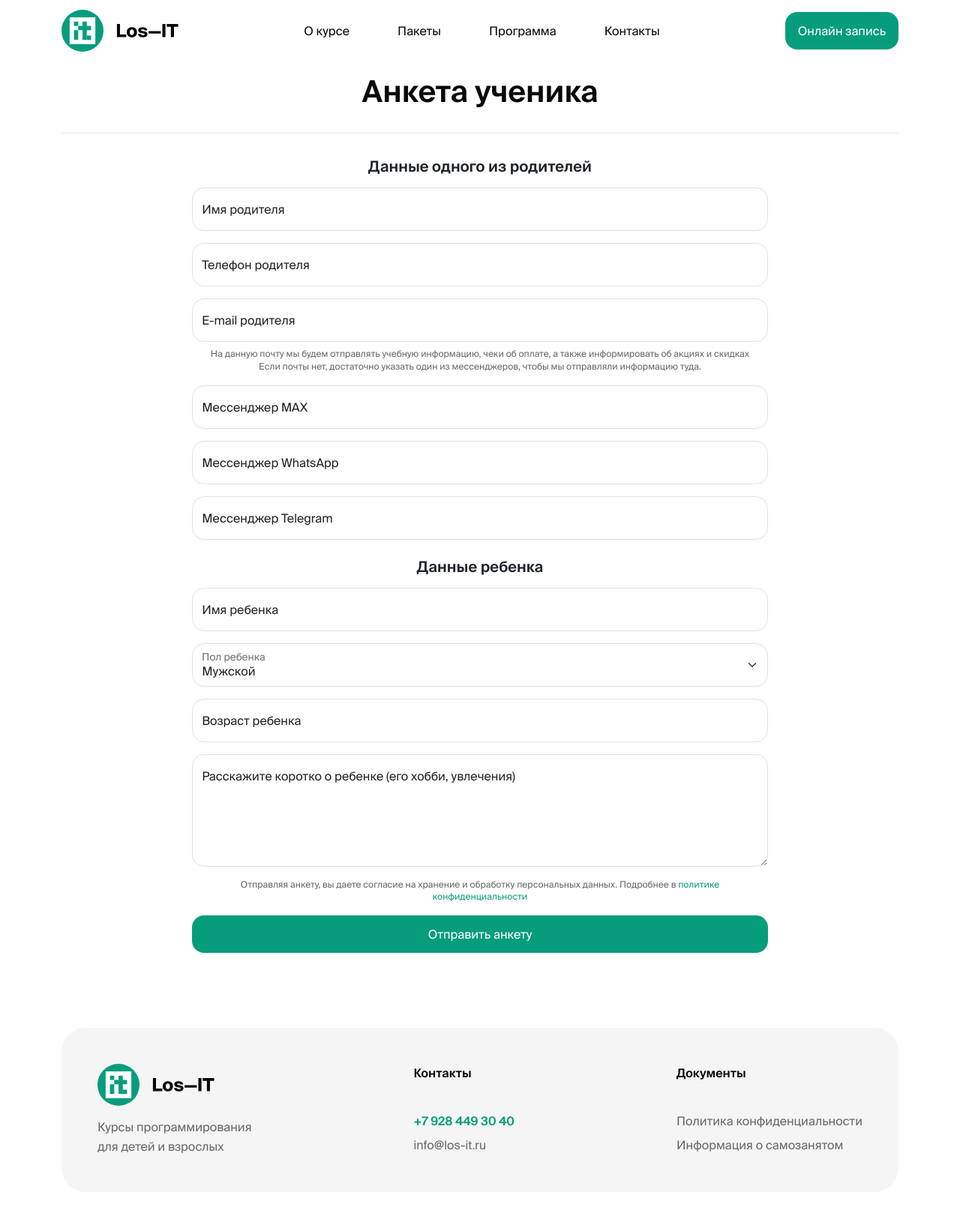
After one commit to Uk-Kirya/losit_landing, a Python web app: template app/templates/questionnaire.html in a window 1280 px wide. The commit adds this page. Shown: the whole page at 75% size. Run offline with Jinja, Linux system fonts and the light colour scheme; the template is opened without the code that fills it, so the values that code supplies are empty.

Commit message:
Добавил анкету

```diff
--- a/app/static/robots.txt
+++ b/app/static/robots.txt
@@ -1,4 +1,9 @@
 User-agent: *
+
 Allow: /
 
+Disallow: /anketa
+Disallow: /success-questionnaire
+Disallow: /success
+
 Sitemap: https://los-it.ru/sitemap.xml
--- /dev/null
+++ b/app/templates/questionnaire.html
@@ -0,0 +1,222 @@
+<!DOCTYPE html>
+<html lang="ru">
+
+<head>
+    <meta charset="utf-8">
+    <meta name="viewport" content="width=device-width, initial-scale=1">
+
+    <title>Анкета ученика — Los—IT</title>
+
+    <meta name="robots" content="noindex, nofollow">
+
+    <link rel="icon" href="{{ url_for('static', path='img/fav.svg') }}" type="image/svg+xml">
+    <link rel="canonical" href="{{ request.url }}">
+    <link rel="stylesheet" href="{{ url_for('static', path='css/style.css') }}?v=1">
+    <link href="https://cdn.jsdelivr.net/npm/bootstrap@5.3.3/dist/css/bootstrap.min.css" rel="stylesheet" integrity="sha384-QWTKZyjpPEjISv5WaRU9OFeRpok6YctnYmDr5pNlyT2bRjXh0JMhjY6hW+ALEwIH" crossorigin="anonymous">
+</head>
+
+<body class="d-flex flex-column vh-100">
+
+    <header class="nav-down">
+        <div class="container">
+            <div class="row">
+                <div class="col">
+                    <a href="{{ url_for('home') }}" aria-label="На главную">
+                        <img src="{{ url_for('static', path='img/logo.svg') }}" alt="Los—IT — Курсы программирования для детей и взрослых в Сочи, поселок Лоо" width="156" height="56">
+                    </a>
+                    <nav aria-label="Основная навигация">
+                        <ul>
+                            <li><a href="{{ url_for('home') }}#about">О курсе</a></li>
+                            <li><a href="{{ url_for('home') }}#packages">Пакеты</a></li>
+                            <li><a href="{{ url_for('programm') }}">Программа</a></li>
+                            <li><a href="{{ url_for('home') }}#contacts">Контакты</a></li>
+                        </ul>
+                    </nav>
+                    <div class="d-none d-lg-flex">
+                        <button data-bs-toggle="modal" data-bs-target="#application" class="button__fill">
+                            Онлайн запись
+                        </button>
+                        <!--
+                        <a href="#" class="button__stroke" target="_blank">
+                            Войти
+                            <svg width="10" height="10" viewBox="0 0 10 10" fill="none" xmlns="http://www.w3.org/2000/svg">
+                                <path d="M8.85993 7.90693C8.87331 7.90697 9.1291 7.7537 9.42829 7.56635C9.7275 7.37896 9.96639 7.21447 9.95925 7.20084C9.95205 7.18722 9.80836 6.99318 9.6399 6.76966C9.30162 6.32079 8.97597 5.72738 8.83164 5.29693C8.38188 3.95535 8.58888 2.56223 9.40509 1.43773L9.61293 1.15137L9.21727 0.755706L8.82157 0.360011L8.56004 0.546396C6.84656 1.76754 4.79283 1.62703 2.97204 0.164141C2.85315 0.0686067 2.7515 -0.00511996 2.74612 0.000255285C2.69663 0.0497431 2.07427 1.06734 2.07441 1.0985C2.07452 1.12103 2.18337 1.2132 2.31629 1.30324C3.78805 2.30045 5.47197 2.62559 6.77363 2.16397L7.08587 2.05324L2.74488 6.41001L-6.46789e-05 9.16497L0.800699 9.96574L3.56274 7.21372L7.90928 2.88302L7.77757 3.28529C7.43584 4.32885 7.57581 5.56559 8.17683 6.81248C8.34803 7.16773 8.80928 7.9067 8.85993 7.90693Z" fill="#069D7C"/>
+                            </svg>
+                        </a>
+                        -->
+                    </div>
+                    <button class="menu__button" type="button" aria-label="Открыть меню" data-bs-toggle="offcanvas" data-bs-target="#menu">
+                        <img src="{{ url_for('static', path='img/menu.svg') }}" alt="Открыть меню" width="42" height="12">
+                    </button>
+                </div>
+            </div>
+        </div>
+    </header>
+
+    <main>
+
+        <div class="container">
+            <div class="row">
+                <div class="col inner__header text-center">
+                    <h1>Анкета ученика</h1>
+                    <hr>
+                </div>
+            </div>
+            <div class="row inner__content">
+                <div class="col d-flex flex-column align-items-center text-center">
+                    <form action="{{ url_for('questionnaire') }}" method="post" class="needs-validation" novalidate>
+                      <h5 class="mb-3">Данные одного из родителей</h5>
+                      <div class="form-floating mb-3">
+                          <input type="text" name="parent_name" class="form-control" id="parent_name" placeholder="Имя родителя" required>
+                          <label for="parent_name">Имя родителя</label>
+                      </div>
+                      <div class="form-floating mb-3">
+                          <input type="text" name="parent_phone" class="phone__mask form-control" id="parent_phone" placeholder="Телефон родителя" required>
+                          <label for="parent_phone">Телефон родителя</label>
+                      </div>
+                      <div class="form-floating mb-3">
+                          <input type="email" name="parent_email" class="form-control" id="parent_email" placeholder="E-mail родителя" required>
+                          <label for="parent_email">E-mail родителя</label>
+                        <p class="mt-2 mb-0" style="font-size: .75rem;">На данную почту мы будем отправлять учебную информацию, чеки об оплате, а также информировать об акциях и скидках</p>
+                        <p style="font-size: .75rem;">Если почты нет, достаточно указать один из мессенджеров, чтобы мы отправляли информацию туда.</p>
+                      </div>
+                      <div class="form-floating mb-3">
+                          <input type="text" name="messanger_max" class="form-control" id="messanger_max" placeholder="Мессенджер MAX">
+                          <label for="messanger_max">Мессенджер MAX</label>
+                      </div>
+                      <div class="form-floating mb-3">
+                          <input type="text" name="messanger_whatsapp" class="form-control" id="messanger_whatsapp" placeholder="Мессенджер WhatsApp">
+                          <label for="messanger_whatsapp">Мессенджер WhatsApp</label>
+                      </div>
+                      <div class="form-floating mb-3">
+                          <input type="text" name="messanger_telegram" class="form-control" id="messanger_telegram" placeholder="Мессенджер Telegram">
+                          <label for="messanger_telegram">Мессенджер Telegram</label>
+                      </div>
+                      <h5 class="mb-3 mt-4">Данные ребенка</h5>
+                      <div class="form-floating mb-3">
+                          <input type="text" name="child_name" class="form-control" id="child_name" placeholder="Имя ребенка" required>
+                          <label for="child_name">Имя ребенка</label>
+                      </div>
+                      <div class="form-floating mb-3">
+                          <div class="form-floating">
+                            <select name="child_female" class="form-select rounded-4" id="child_female" aria-label="Пол ребенка" required>
+                              <option disabled>Пол ребенка</option>
+                              <option value="Мужской">Мужской</option>
+                              <option value="Женский">Женский</option>
+                            </select>
+                            <label for="child_female">Пол ребенка</label>
+                          </div>
+                      </div>
+                      <div class="form-floating mb-3">
+                          <input type="number" name="child_age" class="form-control" id="child_age" placeholder="Возраст ребенка" required>
+                          <label for="child_age">Возраст ребенка</label>
+                      </div>
+                      <div class="form-floating mb-3">
+                        <textarea name="child_bio" class="form-control" placeholder="Расскажите коротко о ребенке (хобби, увлечения)" id="child_bio" style="height: 150px"></textarea>
+                        <label for="child_bio">Расскажите коротко о ребенке (его хобби, увлечения)</label>
+                      </div>
+                      <p class="small__text">Отправляя анкету, вы даете согласие на хранение и обработку персональных данных. Подробнее в <a href="{{ url_for('policy') }}">политике конфиденциальности</a></p>
+                      <button type="submit" class="button__fill w-100 justify-content-center">Отправить анкету</button>
+                    </form>
+                </div>
+            </div>
+        </div>
+    </main>
+
+    <footer class="mt-auto">
+        <div class="container">
+            <div class="row">
+                <div class="col">
+                    <div class="footer">
+                        <div>
+                            <div class="footer__logo">
+                                <img src="{{ url_for('static', path='img/logo.svg') }}" alt="Los—IT — Курсы программирования для детей и взрослых в Сочи, поселок Лоо" width="156" height="56">
+                            </div>
+                            <p>Курсы программирования<br>для детей и взрослых</p>
+                        </div>
+                        <div>
+                            <b>Контакты</b>
+                            <a href="tel:+79284493040" class="footer__phone">+7 928 449 30 40</a>
+                            <a href="mailto:info@los-it.ru">info@los-it.ru</a>
+                        </div>
+                        <div>
+                            <b>Документы</b>
+                            <a href="{{ url_for('policy') }}">Политика конфиденциальности</a>
+                            <a href="{{ url_for('about') }}">Информация о самозанятом</a>
+                        </div>
+                    </div>
+                </div>
+            </div>
+        </div>
+    </footer>
+
+    <div class="modal fade" id="application">
+        <div class="modal-dialog modal-dialog-centered">
+            <div class="modal-content">
+                <div class="modal-header">
+                    <h1 class="modal-title fs-4">Онлайн запись</h1>
+                    <button class="btn-close" data-bs-dismiss="modal"></button>
+                </div>
+                <div class="modal-body">
+                    <p class="free__lesson">Запись на пробный <strong>БЕСПЛАТНЫЙ</strong> урок</p>
+                    <form action="{{ url_for('application') }}" method="post" class="needs-validation" novalidate>
+                        <div class="form-floating mb-3">
+                            <input type="text" name="name" class="form-control" id="name" placeholder="Ваше имя" required>
+                            <label for="name">Ваше имя</label>
+                        </div>
+                        <div class="form-floating mb-3">
+                            <input type="text" name="phone" class="phone__mask form-control" id="phone" placeholder="Ваш телефон" required>
+                            <label for="phone">Ваш телефон</label>
+                        </div>
+                        <p class="small__text">Отправляя заявку, вы даете согласие на хранение и обработку персональных данных. Подробнее в <a href="{{ url_for('policy') }}">политике конфиденциальности</a></p>
+                        <button type="submit" class="button__fill w-100 justify-content-center">Записаться</button>
+                    </form>
+                </div>
+            </div>
+        </div>
+    </div>
+
+    <div class="offcanvas offcanvas-end" id="menu">
+        <button class="close__button" data-bs-dismiss="offcanvas" type="button" aria-label="Закрыть меню">
+            <img src="{{ url_for('static', path='img/close.svg') }}" alt="Закрыть меню" width="32" height="32">
+        </button>
+        <div class="offcanvas-body">
+            <ul>
+                <li><a href="{{ url_for('home') }}#about">О курсе</a></li>
+                <li><a href="{{ url_for('home') }}#packages">Пакеты</a></li>
+                <li><a href="{{ url_for('programm') }}">Программа</a></li>
+                <li><a href="{{ url_for('home') }}#contacts">Контакты</a></li>
+            </ul>
+        </div>
+    </div>
+
+    <aside class="cookie-banner" id="cookie-banner" hidden>
+        <div>
+            <span class="cookie-icon">
+                <svg xmlns="http://www.w3.org/2000/svg" width="16" height="16" fill="currentColor" class="bi bi-cookie"
+                    viewBox="0 0 16 16">
+                    <path
+                        d="M6 7.5a1.5 1.5 0 1 1-3 0 1.5 1.5 0 0 1 3 0m4.5.5a1.5 1.5 0 1 0 0-3 1.5 1.5 0 0 0 0 3m-.5 3.5a1.5 1.5 0 1 1-3 0 1.5 1.5 0 0 1 3 0" />
+                    <path
+                        d="M8 0a7.96 7.96 0 0 0-4.075 1.114q-.245.102-.437.28A8 8 0 1 0 8 0m3.25 14.201a1.5 1.5 0 0 0-2.13.71A7 7 0 0 1 8 15a6.97 6.97 0 0 1-3.845-1.15 1.5 1.5 0 1 0-2.005-2.005A6.97 6.97 0 0 1 1 8c0-1.953.8-3.719 2.09-4.989a1.5 1.5 0 1 0 2.469-1.574A7 7 0 0 1 8 1c1.42 0 2.742.423 3.845 1.15a1.5 1.5 0 1 0 2.005 2.005A6.97 6.97 0 0 1 15 8c0 .596-.074 1.174-.214 1.727a1.5 1.5 0 1 0-1.025 2.25 7 7 0 0 1-2.51 2.224Z" />
+                </svg>
+            </span>
+            <div>
+                <h2>Мы используем cookie</h2>
+                <p>Продолжая пользоваться сайтом, вы соглашаетесь с <strong><a href="{{ url_for('policy') }}">политикой конфиденциальности</a></strong>.</p>
+            </div>
+        </div>
+        <button class="button__fill w-100 justify-content-center" id="accept-cookies" type="button">
+            Понятно
+        </button>
+    </aside>
+
+    <!-- Скрипты -->
+    <script src="{{ url_for('static', path='js/bootstrap.bundle.min.js') }}"></script>
+    <script src="{{ url_for('static', path='js/jquery.min.js') }}"></script>
+    <script src="{{ url_for('static', path='js/jquery.maskedinput.js') }}"></script>
+    <script src="{{ url_for('static', path='js/scripts.js') }}"></script>
+
+</body>
+
+</html>
--- a/pyproject.toml
+++ b/pyproject.toml
@@ -34,4 +34,5 @@ dependencies = [
     "user-agents>=2.2.0",
     "geoip2>=5.3.0",
     "openpyxl>=3.1.5",
+    "prometheus-fastapi-instrumentator>=7.1.0",
 ]
```
Also changed, not shown: app/main.py (+130 -1 lines), app/templates/success-questionnaire.html (added, +176 -0 lines), app/templates/success.html (+1 -9 lines), docker-compose.yml (+30 -0 lines), prometheus.yml (added, +9 -0 lines), 1 other file.
